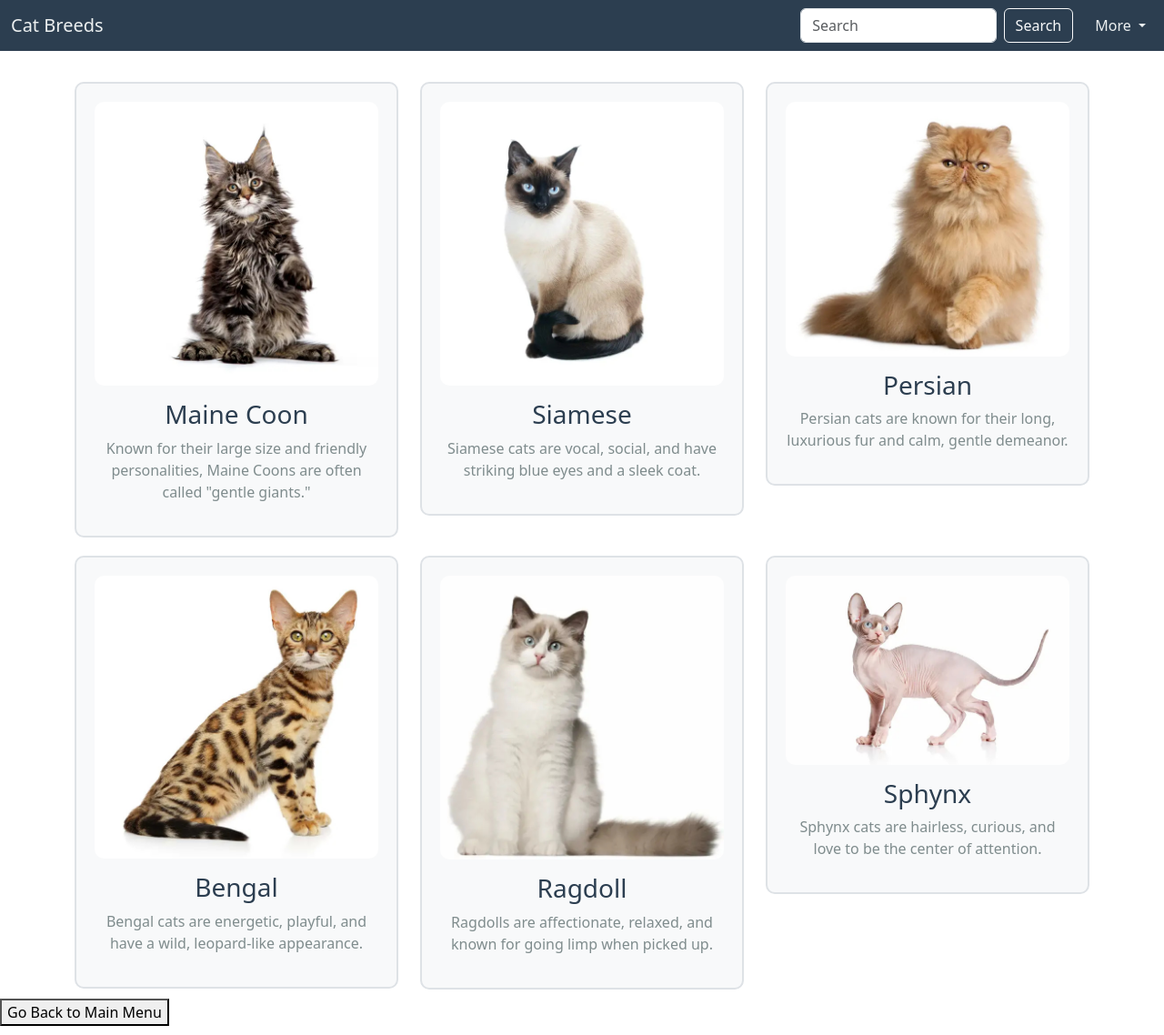
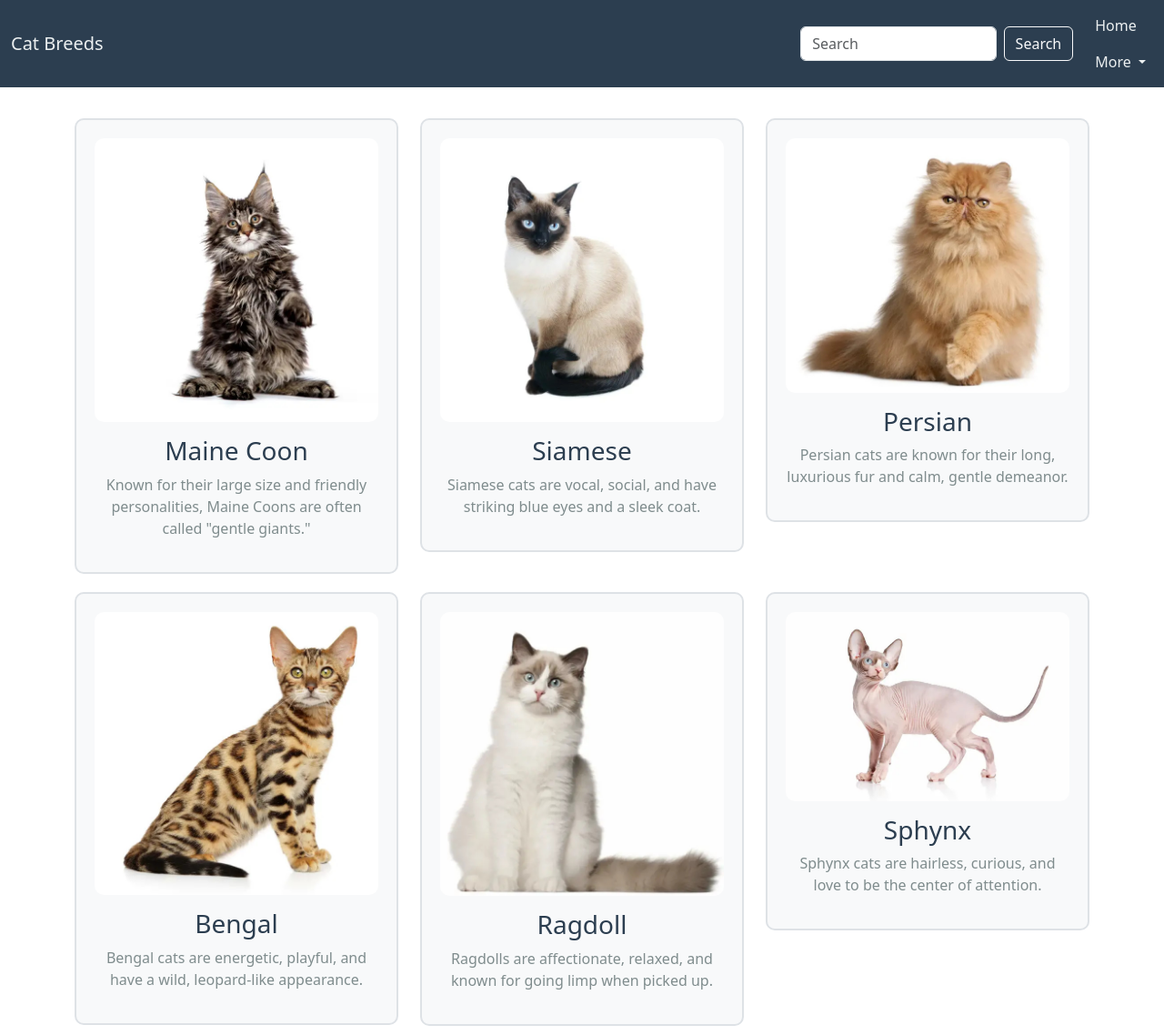
Before and after one commit to WillSlowhike/Week-2-Bootstrap, a plain HTML site: page Bootstrap Grid/bootstrap grid.html in a window 1280 px wide. Shown: the whole page at 91% size. Drawn offline with nearby package versions, Linux system fonts and the light colour scheme.

Commit message:
Made new home button on navbar

```diff
--- a/Bootstrap Grid/bootstrap grid.html
+++ b/Bootstrap Grid/bootstrap grid.html
@@ -80,6 +80,8 @@
                 <!-- Dropdown Menu -->
                 <ul class="navbar-nav ms-3">
                     <li class="nav-item dropdown">
+                        <li class="nav-item">
+                            <a class="nav-link" href="../index.html">Home</a>
                         <a class="nav-link dropdown-toggle" href="#" id="navbarDropdown" role="button" data-bs-toggle="dropdown" aria-expanded="false">
                             More
                         </a>
@@ -156,7 +158,5 @@
     <!-- Bootstrap JS (with Popper.js) -->
     <script src="https://cdn.jsdelivr.net/npm/bootstrap@5.3.0/dist/js/bootstrap.bundle.min.js"></script>
 
-    <!-- Redirect Button -->
-    <button onclick="window.location.href='../index.html'">Go Back to Main Menu</button>
 </body>
 </html>
```
